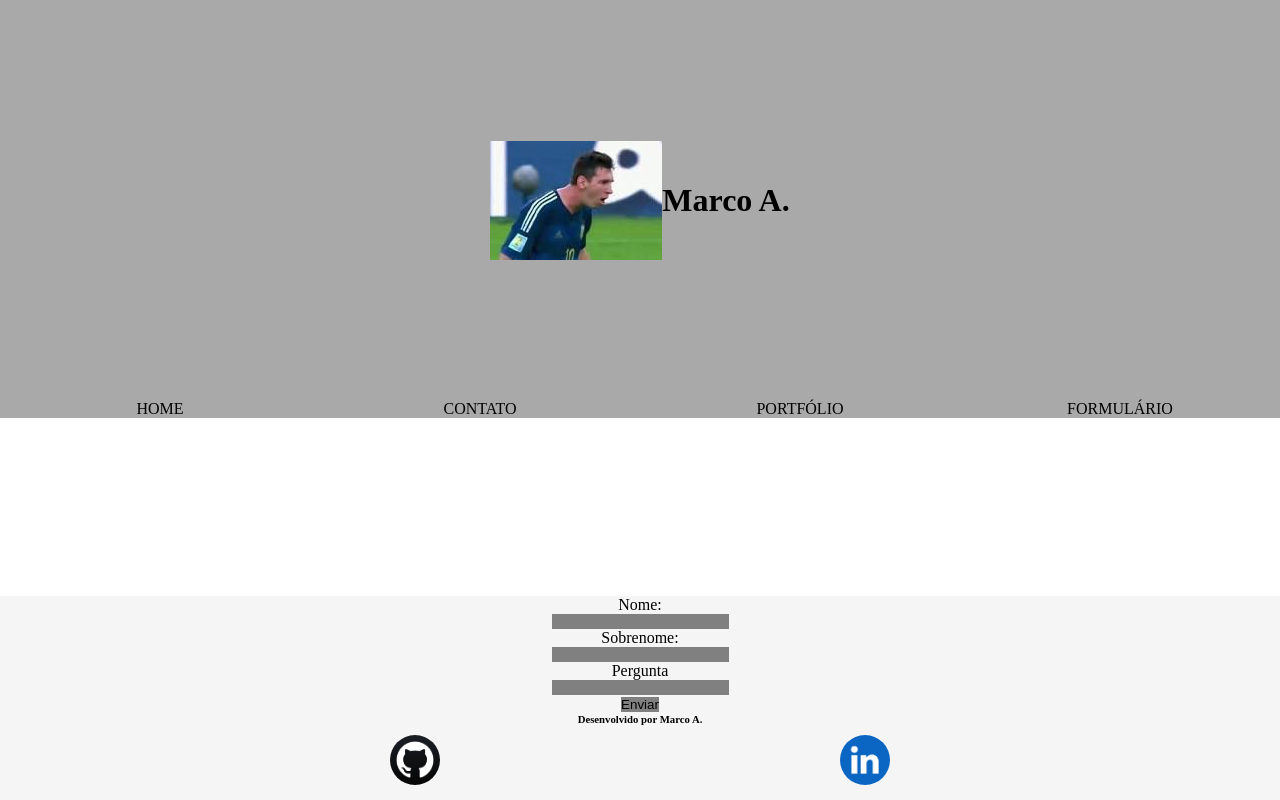
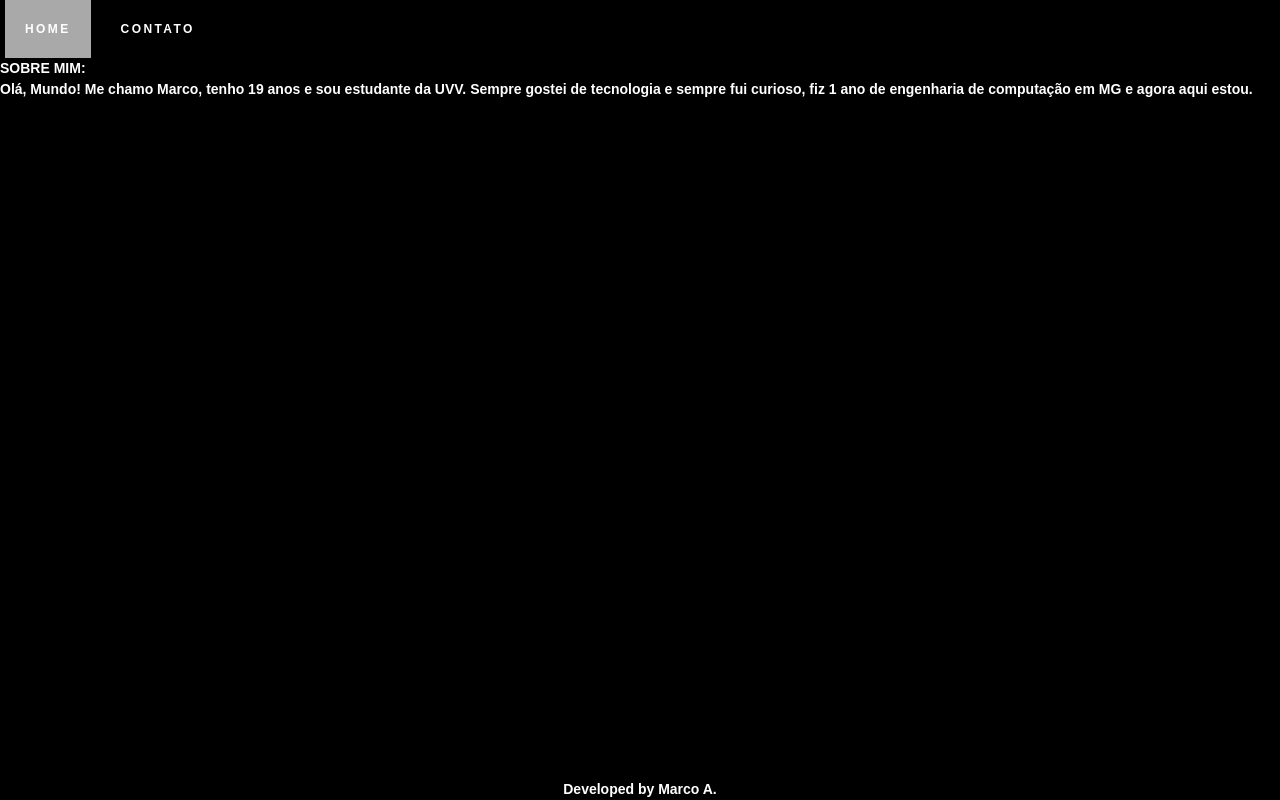
Before and after one commit to MharcoAlvez/ConWeb, a plain HTML site: page index.html in a window 1280 px wide. Drawn offline with Linux system fonts and the light colour scheme.

Commit message:
Add files via upload

```diff
--- a/index.css
+++ b/index.css
@@ -1,106 +1,107 @@
-*{
-    margin: 0px;
-    padding: 0px;
-    border: 0px;
+*, *:after, *:before{
+    margin: 0;
+    padding: 0;
+    box-sizing: border-box;
+    font-family: sans-serif;
+    font-size: 14px;
+    line-height: 1.5;
+  }
 
+  .menu{
+    background: #000;
+  }
+
+  .menu .menu-list, .menu .sub-menu{
+    list-style: none;
+  }
+  /* Configura todos os links do nosso menu */
+  .menu a{
+    color: #FFF;
+    text-decoration: none;
+    display: block;
+    cursor: pointer;
+    text-transform: uppercase;
+    font-size: 12px;
+    font-weight: 700;
+    letter-spacing:0.2em;
+  }
+  /* Faz os <li>s ficarem na horizontal */
+  .menu > .menu-list > li{
+    float: left;
+    position: relative;
+  }
+  /* Configura os links do menu principal */
+  .menu > .menu-list > li > a {
+    padding: 20px;
+    margin: 0 5px;
+    background: #000;
+
+  }
+  /* Configura o fundo do menu principal quando com mouse hover */
+  .menu > .menu-list > li:hover a {
+    background: darkgray;
+
+  }
+  /* Mostra o submenu no evento de mouse hover */
+  .menu > .menu-list > li:hover > .sub-menu {
+    display: block;
+  }
+  /* Configura o estilo do submenu */
+  .menu > .menu-list > li > .sub-menu {
+    position: absolute;
+    top: 50px;
+    left: 5px;
+    background: black;
+    min-width: 200px;
+    z-index: 1000;
+    display: none;
+  }
+  /* Configura os links do submenu */
+  .menu > .menu-list > li > .sub-menu > li > a {
+      padding: 10px 20px;
+  }
+  /* Clearfix para o menu */
+  .menu:after {
+    content: '.';
+    display: block;
+    clear: both;
+    visibility: hidden;
+    line-height: 0;
+    height: 0;
+  }
+
+  .menu > .menu-list > li > .sub-menu > li > a:hover {
+    color: #444;
+  }
+body{
+    background-color: black;
 }
 
-header{
-    height: 400px;
-    display: flex;
-    align-items: center;
-    justify-content: center;
-    background-color: darkgray;
+
+main{
+  color:white;
+  font-size: xx-large;
+  font-family:monospace;
+  text-align: center;
+}
+
+main h1{
+  text-align: left;
+}
+main h5{
+
+  text-align: left;
 }
 
 
 
-nav ul{
-    background-color: darkgray;
-    display: flex;
-    justify-content: space-evenly;
-    list-style: none;
-
-}
-
-nav ul li{
-    background-color: darkgray;
-    height: 50%;
-    width:100% ;
+footer {
+    position: fixed;
+    bottom: 0px;
+    width: 100%;
     display: flex;
     align-items: center;
-    justify-content: center;
-
-
+    justify-content:center;
+    color: white;
+    font-family: monospace;
 }
-
-nav ul li:hover{
-    background-color: rgb(77, 75, 75);
-}
-
-nav ul li a{
-    text-decoration: none;
-    color: black;
-    height: 100%;
-}
-
-nav ul li a:hover{
-    color: whitesmoke;
-
-
-}
-
-footer{
-    position:fixed;
-    bottom: 0px;
-    width: 100%;
-    text-align: center;
-}
-
-
-footer{
-
-    background-color: whitesmoke;
-
-}
-
-footer section{
-
-    display: flex;
-    justify-content: space-evenly;
-}
-
-footer section form{
-    display: flex;
-    display: block;
-
-}
-
-footer form input {
-    display: block;
-    color: black;
-    background-color: gray;
-}
-
-footer form button{
-    color: black;
-    background-color: gray;
-}
-
-footer form buttor .hover{
-    color: whitesmoke;
-}
-
-
-section h2{
-
-    text-align: center;
-
-}
-
-footer img{
-    width: 50px;
-    border-radius: 50px;
-    margin: 10px;
-
-}
--- a/index.html
+++ b/index.html
@@ -13,35 +13,37 @@
 
     <!-- Este é o cabeçalho da minha página -->
     <header>
-        <img src="imgs/transferir.jpg" alt="">
-        <h1 id="titulo">Marco A.</h1>
+
     </header>
 
     <!-- Este é o menu da minha página -->
     <nav>
-        <ul>
-            <li><a href="#">HOME</a></li>
-            <li><a href="#contato"></a><a href="https://www.linkedin.com/in/marco-alves-74308821a/" target="_blank">CONTATO</li>
-            <li><a href="#portfolio"></a> <a href="https://github.com/MharcoAlvez" target="_blank">PORTFÓLIO</a></li>
-            <li><a href="#servicos"></a>FORMULÁRIO</li>
-        </ul>
+          <div class="menu">
+            <ul class="menu-list">
+              <li><a href="#">Home</a></li>
+              <li>
+                <a href="#">Contato</a>
+                 <ul class="sub-menu">
+                  <li><a href="https://www.linkedin.com/in/marco-alves-74308821a/" target="_blank">LINKEDIN</a></li>
+                  <li><a href="https://www.instagram.com/aalvesmarco/" target="_blank">INSTAGRAM</a></li>
+                  <li><a href="https://github.com/MharcoAlvez" target="_blank">GITHUB</a></li>
+                  <li><a href="#"></a></li>
+                </ul>
+              <!-- <li><a href="#">Suporte</a></li> -->
+              <!-- <li><a href="#">Sobre</a></li> -->
+              <!-- <li><a href="#">Skills</a></li> -->
+            </ul>
+          </div>
     </nav>
 
     <!-- Esta é a área principal da página -->
     <main>
-
-        <!-- <section> -->
-            <!-- <h2>Contato</h2> -->
-            <!-- <h3> <a href="https://www.linkedin.com/in/marco-alves-74308821a/" target="_blank"> <img src="imgs/linkedin.png" alt=""> </a> </h3> -->
+      <h1>SOBRE MIM:</h1>
+      <h5>Olá, Mundo! Me chamo Marco, tenho 19 anos e sou estudante da UVV. Sempre gostei de tecnologia e sempre fui curioso, fiz 1 ano de engenharia de computação em MG e agora aqui estou.</h5>
 
 
-        </section>
 
-        <!-- <section> -->
-            <!-- <h2>Portfólio</h2> -->
-            <!-- <h3> <a href="https://github.com/MharcoAlvez" target="_blank"> <img src="imgs/github.jpg" alt=""> </a> </h3> -->
 
-        </section>
 
 
     </main>
@@ -49,26 +51,8 @@
     <!-- Este é o rodapé da página -->
     <footer>
 
-        <section>
+        <h6>Developed by Marco A. </h6>
 
-            <form>
-                <label for="fname">Nome:</label>
-                <input type="text" id="fname" name="fname">
-                <label for="lnome">Sobrenome:</label>
-                <input type="text" id="lnome" name="lnome">
-                <label for="fques">Pergunta</label>
-                <input type="text" id="fques" name="fques">
-                <button type="submit">Enviar</button>
-              </form>
-
-
-        </section>
-            <h6>Desenvolvido por Marco A. </h6>
-
-        <section>
-            <h3> <a href="https://github.com/MharcoAlvez" target="_blank"> <img src="imgs/github.jpg" alt=""> </a> </h3>
-            <h3> <a href="https://www.linkedin.com/in/marco-alves-74308821a/" target="_blank"> <img src="imgs/linkedin.png" alt=""> </a> </h3>
-        </section>
 
     </footer>
 
```
Also changed, not shown: imgs/UvvLogo.jpg (added).
